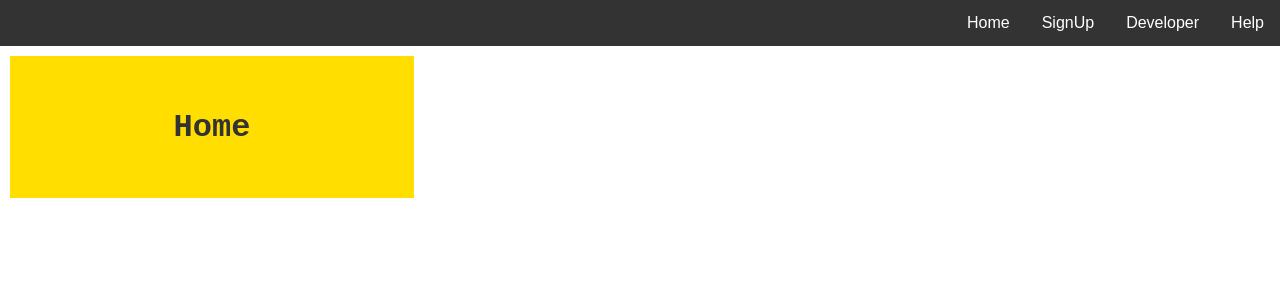
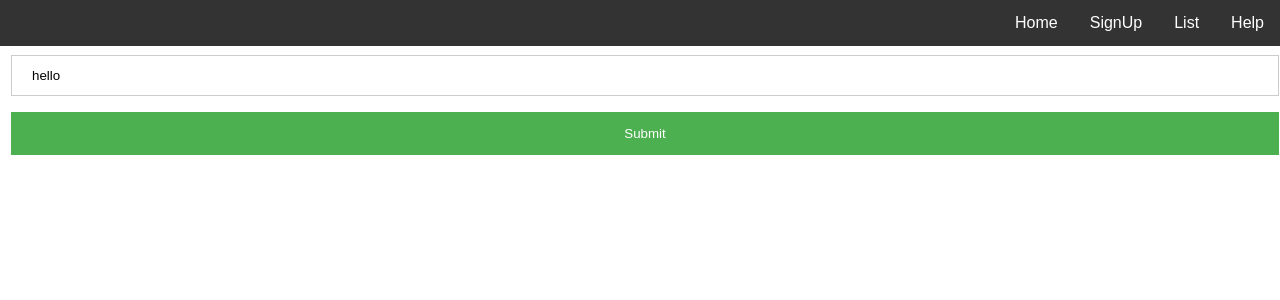
Before and after one commit to surajbokankar/React, a React (Create React App) app: page /list in a window 1280 px wide. Before the commit this address led to /. Shown: the top 300 px of the page. Built offline with nearby package versions, Linux system fonts and the light colour scheme.

Commit message:
Dynamic list with redux added

```diff
--- /dev/null
+++ b/src/component/List.js
@@ -0,0 +1,24 @@
+import React from 'react';
+import Lister from './Lister';
+
+import store from './store/';
+
+class List extends React.Component{
+
+
+    render(){
+        var buttonStyle = ({
+            marginLeft: 10,
+            display: 'block',
+            border: '0.5px solid white',
+            backgroundcolor:'#FFFFFF',
+            listStyleType:'none'
+
+          });
+        return(<div style={buttonStyle} >
+            <Lister store={store}/>
+        </div>);
+    }
+}
+
+export default List;
--- /dev/null
+++ b/src/component/Lister.js
@@ -0,0 +1,70 @@
+import React from "react";
+import index from "jss";
+import { connect } from 'react-redux';
+
+const style = {
+  display: "block",
+  backgroundColor: "#FFF",
+  float: "left"
+};
+
+
+
+
+function Lister(props) {
+    console.log('state',props)
+  return (
+    <div>
+      <input type="text" value={props.initialText}  onChange={props.inputChange}/>
+
+      <ul style={style}>
+        {
+            props.listItem.map((item,index)=>{
+                return <li key={index}> {item} </li>
+            })
+        }
+      </ul>
+      <button onClick={props.onButtonClick}>Submit</button>
+    </div>
+  );
+}
+
+
+
+
+
+
+
+function mapToDispatchState(dispatch){
+    console.log('displatch call');
+      return({
+        inputChange: (event)=>{
+            const action={
+                type:"OnChang",text:event.target.value
+            }
+            dispatch(action);
+        },
+        onButtonClick : (eve) =>{
+         eve.preventDefault();
+         const action={
+             type:'ADD_ITEMS'
+         }
+         dispatch(action);
+        }
+
+      })
+
+}
+
+
+
+function mapToState(state){
+return({
+    initialText:state.initialText,
+    listItem:state.listItem
+});
+
+}
+
+
+export default connect(mapToState,mapToDispatchState)(Lister);
--- /dev/null
+++ b/src/component/store/index.js
@@ -0,0 +1,26 @@
+import { createStore } from "redux";
+
+const initialState = {
+  initialText: "hello",
+  listItem: []
+};
+
+const reducer = (state=initialState, action) => {
+  switch(action.type){
+      case "OnChang":
+      return Object.assign({},state,{initialText:action.text});
+
+      case 'ADD_ITEMS':
+      if(state.initialText!=null&&state.initialText.length>0)
+      return Object.assign({},state,{listItem:state.listItem.concat(state.initialText),initialText:''});
+
+      default:
+      return state;
+  }
+
+  return state;
+};
+
+const store = createStore(reducer);
+
+export default store;
--- a/src/header.js
+++ b/src/header.js
@@ -5,6 +5,7 @@ import './component/header.css'
 import ReactDOM from 'react-dom';
 import Login from './component/login';
 import Home from './home';
+import List from './component/List';
 
 import {
   Route,
@@ -59,7 +60,7 @@ class Header extends React.Component{
 
   <ul>
   <li><a href="#contact">Help</a></li>
-  <li><a href="#news">Developer</a></li>
+  <li><Link to="/list">List</Link></li>
   <li><Link to="/login">SignUp</Link></li>
   <li><Link to="/">Home</Link></li>
 
@@ -70,6 +71,7 @@ class Header extends React.Component{
           <Switch>
           <Route exact path="/"  component={Home} />
           <Route exact path="/login"  component={Login} />
+          <Route exact path="/list"  component={List} />
 
             <Redirect to="/" />
           </Switch>
```
